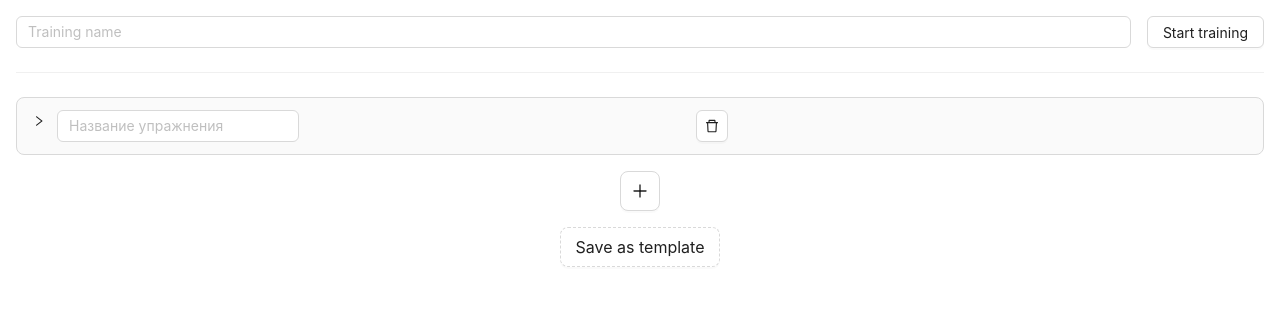
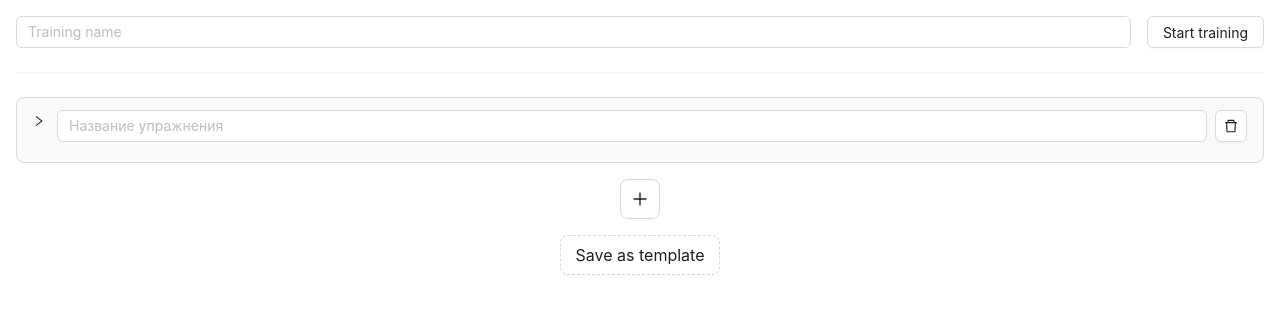
Before and after one commit to artsich/gachigym, a React (Create React App) app: page /workout in a window 1280 px wide. Both pictures are taken after a click on the button 640 px from the left and 117 px from the top of the page. Shown: the top 314 px of the page. Built offline with nearby package versions, Linux system fonts and the light colour scheme.

Commit message:
Fix alignment in TG.

```diff
--- a/src/components/exercise-set-input.jsx
+++ b/src/components/exercise-set-input.jsx
@@ -1,5 +1,5 @@
 import { DeleteOutlined } from '@ant-design/icons';
-import { Button, Col, InputNumber, Row } from 'antd';
+import { Button, Col, InputNumber, Row, Space } from 'antd';
 import React, { useState } from 'react'
 
 export const ExerciseSetInput = ({ set, onUpdate, onRemove }) => {
@@ -17,29 +17,24 @@ export const ExerciseSetInput = ({ set, onUpdate, onRemove }) => {
     }
 
     return (
-        <Row gutter={[16, 16]} align="middle" >
-            <Col span={8}>
+        <Space size={16} style={{ alignItems: 'center' }}>
             <InputNumber
                 placeholder="Weight"
                 addonAfter="kg"
                 value={weight === 0 ? '' : weight}
                 onChange={(value) => handleOnWeightChange(value)}
             />
-            </Col>
-            {'X'}
-            <Col span={7}>
+            <span>X</span>
             <InputNumber
                 placeholder="Reps"
                 value={reps === 0 ? '' : reps}
                 onChange={(value) => handleOnChangeReps(value)}
+                style={{ width: '120px' }} // Adjust width as needed
             />
-            </Col>
-            <Col offset={5}>
             <Button
                 icon={<DeleteOutlined />}
                 onClick={onRemove}
             />
-            </Col>
-        </Row >
+        </Space>
     )
 }
--- a/src/components/exercise.jsx
+++ b/src/components/exercise.jsx
@@ -1,5 +1,4 @@
 import { Button, Col, Collapse, Divider, Input, Row } from 'antd';
-import Title from 'antd/es/skeleton/Title';
 import React, { useState } from 'react'
 import { ExerciseSetInput } from './exercise-set-input';
 import { DeleteOutlined, PlusCircleOutlined } from '@ant-design/icons';
@@ -32,24 +31,23 @@ export const Exercise = ({ exercise, onUpdate, onRemove }) => {
         {
             key: '1',
             label: (
-                <>
-                    <Row align="middle">
-                        <Col>
+                <Row style={{ display: 'flex', alignItems: 'center', marginBottom: '8px' }}>
+                    <Col flex="auto" style={{ marginRight: '8px' }}>
                         <Input
                             placeholder="Название упражнения"
                             value={exercise.name}
                             onChange={(e) => updateName(e.target.value)}
-                                required={true}
+                            required
+                            style={{ width: '100%' }}
                         />
                     </Col>
-                        <Col offset={8}>
+                    <Col>
                         <Button
                             icon={<DeleteOutlined />}
-                                onClick={() => onRemove()}
+                            onClick={onRemove}
                         />
                     </Col>
                 </Row>
-                </>
             ),
             children: (
                 <>
```
Lines whose indentation alone changed are shown as unchanged.
